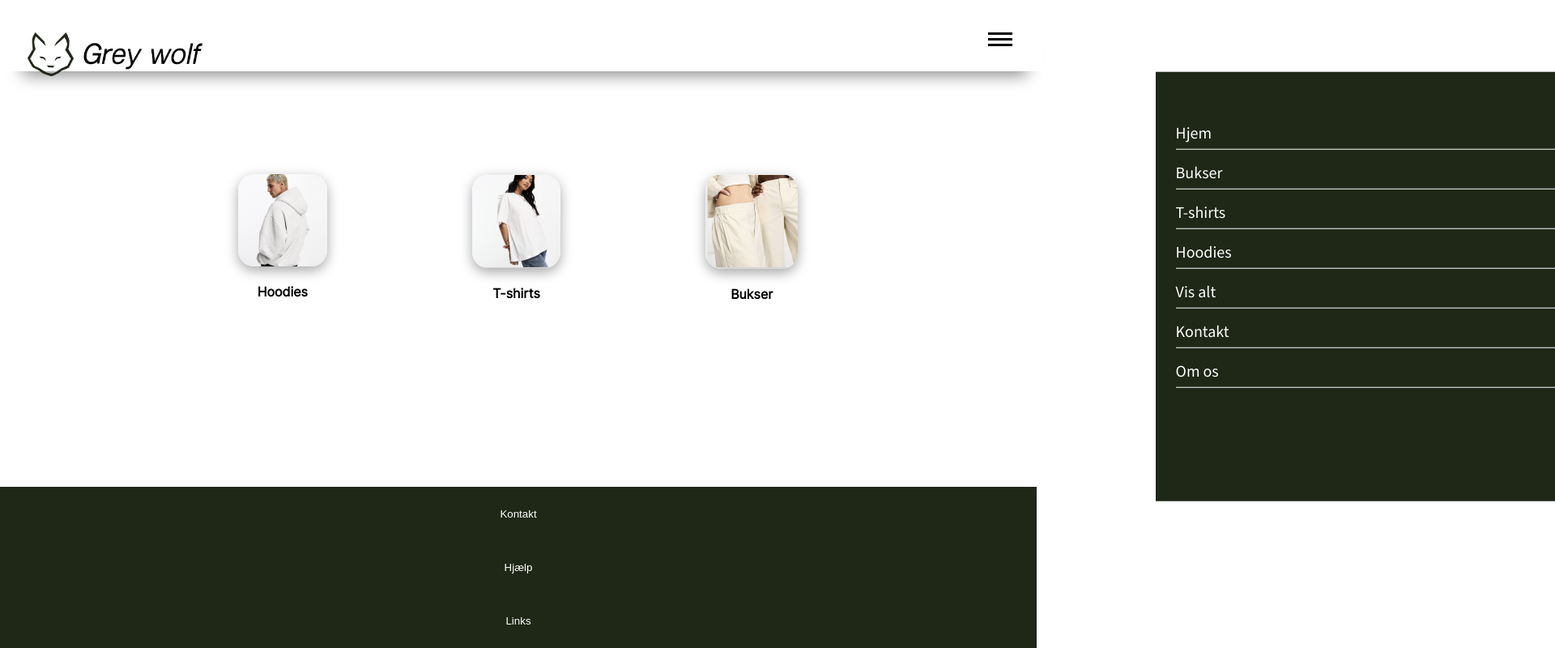
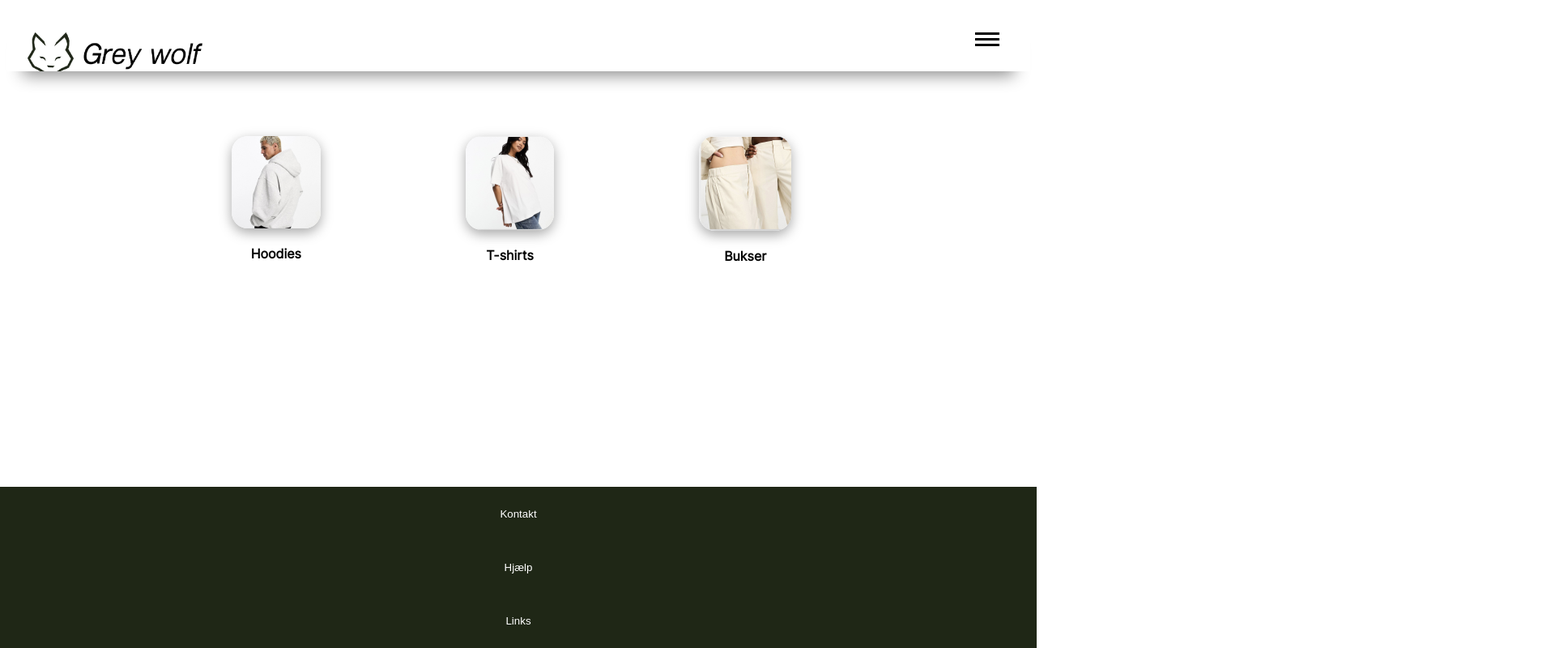
Before and after one commit to Inuvah/Greywolf, a plain HTML site: page index.html in a window 1280 px wide. Shown: the top 800 px of the page at 81% size, 1920 px wide, since content can reach past the window. Drawn offline with Linux system fonts and the light colour scheme.

Commit message:
Update greywolf.css

```diff
--- a/greywolf.css
+++ b/greywolf.css
@@ -1,15 +1,15 @@
 body {
     height: 100%;
-    width: 100%;
+    max-width: 100vw;
 }
 
 .navbar {
-    width: 100%;
+    max-width: 100vw;
     max-height: 10vh;
     height: 10vh;
     box-shadow: rgba(0, 0, 0, 0.45) 0px 25px 20px -20px;
-    display: inline-block;
     left: 0%;
+    overflow: hidden;
 }
 
 .navbar img {
@@ -60,7 +60,9 @@ body {
 
 .showmenu {
     transform: translateX(9vw) translateY(8.09vh);
+
 }
+
 
 .menu li: :last-child {
     border-bottom: none;
```
